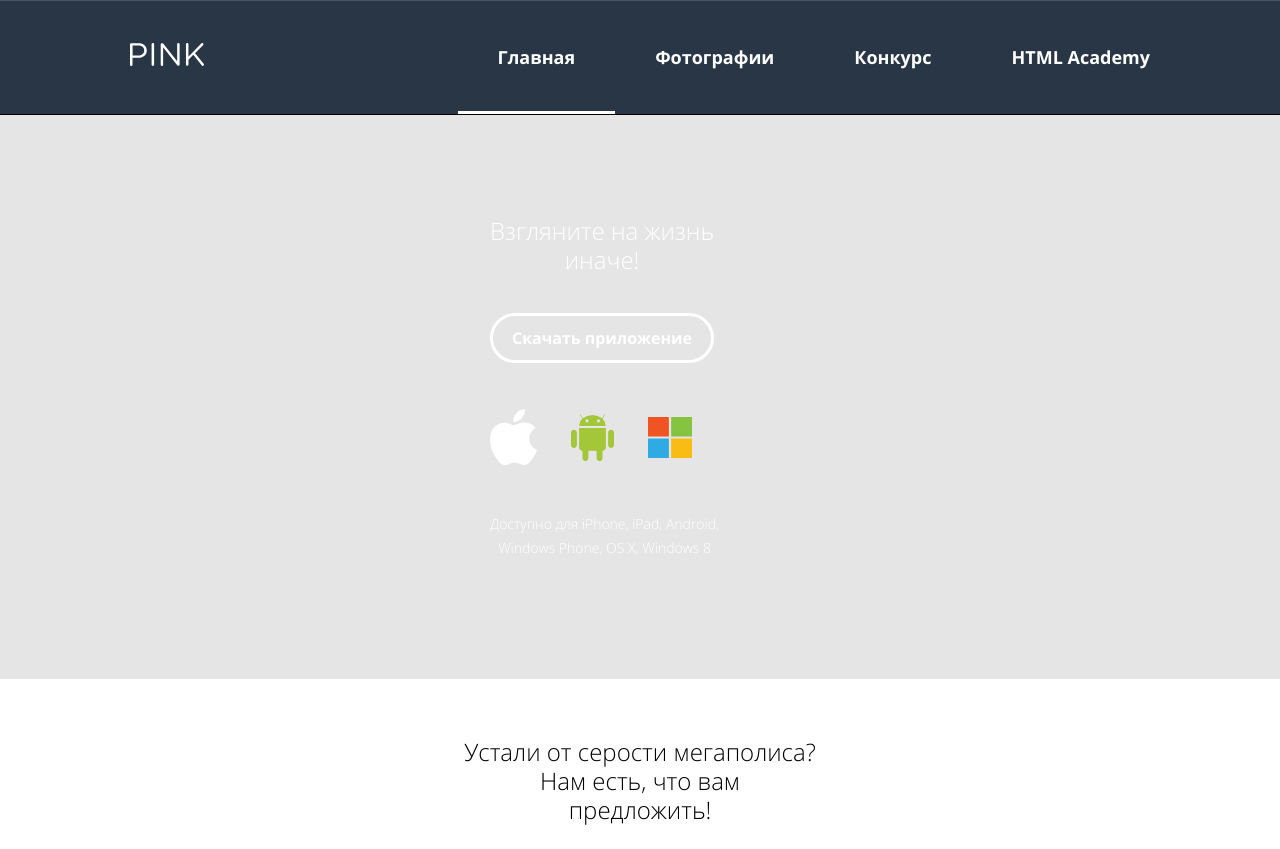
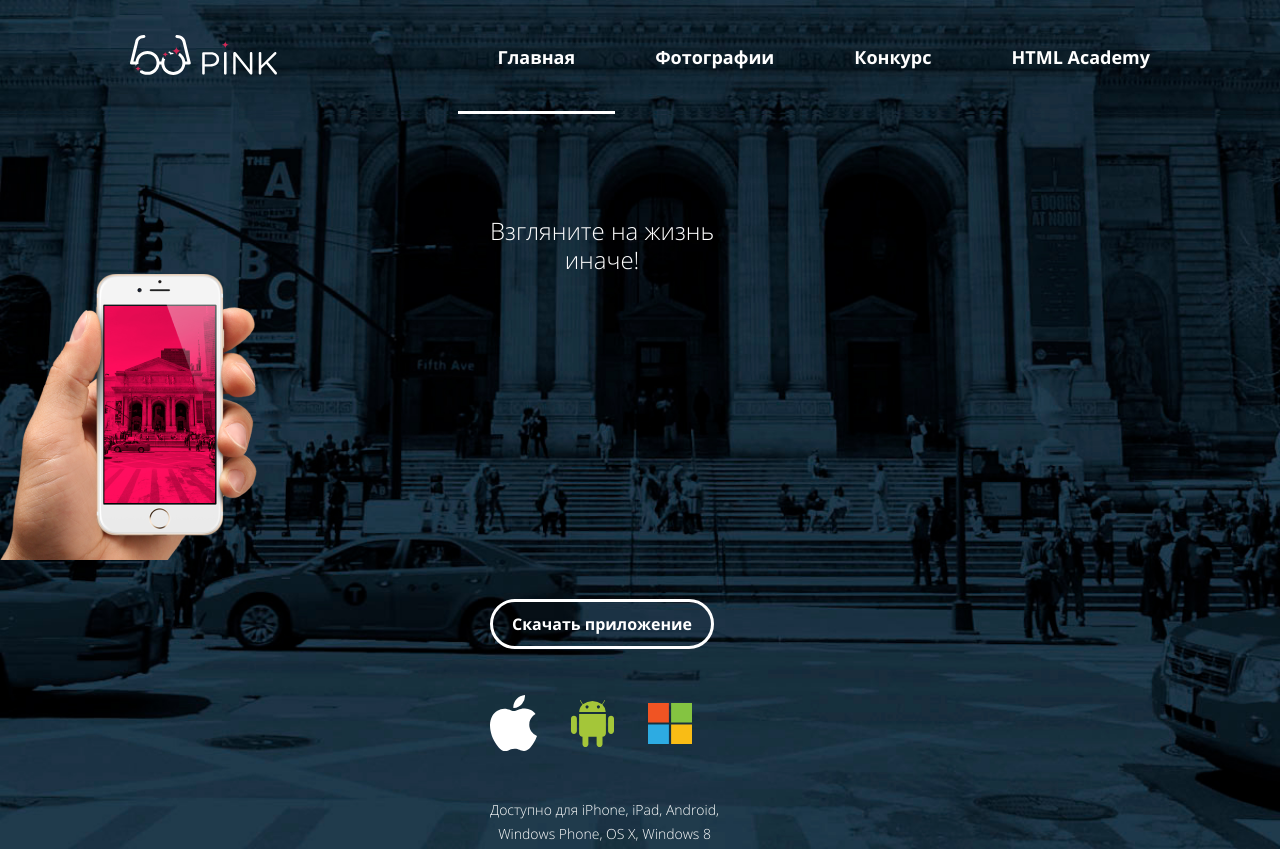
Before and after one commit to vitaliisynchuk/1868559-pink-24, a website: page source/index.html in a window 1280 px wide. Shown: the top 849 px of the page. Drawn offline with nearby package versions, Linux system fonts and the light colour scheme; files that its build step writes are made by us from their sources.

Commit message:
Декортивные элементы внутренних страниц 3

```diff
--- a/source/index.html
+++ b/source/index.html
@@ -8,19 +8,14 @@
     <title>HTML Academy: Пинк</title>
   </head>
   <body class="body">
-    <header class="header header--opened header--nojs">
+    <header class="header header--closed header--nojs">
       <div class="header__wrapper">
         <a class="header__logo">
-          <svg class="header__logo-image" aria-hidden="true" focusable="false" width="74" height="23" xmlns="http://www.w3.org/2000/svg">
-          <path d="M0 1.55A1.29 1.29 0 0 1 1.26.26h7.13c5.06 0 8.39 2.7 8.39 7.13v.06c0 4.85-4.04 7.36-8.8 7.36H2.53v6.8A1.28 1.28 0 0 1
-          1.27 23 1.27 1.27 0 0 1 0 21.61V1.55Zm8.07 10.97c3.7 0 6.14-2 6.14-4.99v-.06c0-3.2-2.4-4.87-5.96-4.87H2.6v9.88l5.48.04ZM21.6
-          1.39A1.28 1.28 0 0 1 22.85 0a1.27 1.27 0 0 1 1.27 1.39V21.6A1.28 1.28 0 0 1 22.86 23a1.27 1.27 0 0 1-1.27-1.39V1.4ZM30.67 1.42A1.28
-          1.28 0 0 1 31.93.17h.34a1.54 1.54 0 0 1 1.29.74l13.6 17.4V1.36A1.24 1.24 0 0 1 48.39.12a1.23 1.23 0 0 1 1.23 1.24v20.3a1.14 1.14 0 0
-          1-1.15 1.17h-.13a1.7 1.7 0 0 1-1.31-.78L33.12 4.25v17.4a1.26 1.26 0 0 1-1.2 1.25 1.23 1.23 0 0 1-1.2-1.25V1.42h-.05ZM55.94 1.39A1.28
-          1.28 0 0 1 57.2 0a1.27 1.27 0 0 1 1.26 1.39v12.3L71.23.54c.26-.27.62-.43 1-.45a1.27 1.27 0 0 1 1.21 1.26 1.29 1.29 0 0 1-.41.9l-7.95
-          7.9 8.57 10.52c.23.26.35.6.35.94a1.31 1.31 0 0 1-1.34 1.28 1.23 1.23 0 0 1-1-.58L63.3 11.86l-4.83 4.85v4.88a1.27 1.27 0 0 1-1.26 1.27
-          1.26 1.26 0 0 1-1.26-1.27V1.4h-.01Z"/>
-          </svg>
+          <picture>
+            <source media="(min-width: 1200px)" srcset="./img/icon/pink-header-logo-desktop.svg" height="40" width="147">
+            <source media="(min-width: 660px)" srcset="./img/icon/pink-header-logo-tablet.svg" height="40" width="145">
+            <img class="header__logo-image" src="./img/icon/pink-logo.svg" height="23" width="74">
+          </picture>
         </a>
         <button class="header__toogle" type="button">
           <span class="visually-hidden">Открыть меню</span>
@@ -56,11 +51,13 @@
     <main class="main">
       <h1 class="visually-hidden">Пинк - улучши своё настроение</h1>
         <section class="advertisement">
+          <div class="adversiment__background">
             <div class="advertisement__wrapper">
               <header class="advertisement__header">
                 <h2 class="advertisement__title">Взгляните на жизнь<br>
                   иначе!</h2>
               </header>
+              <img class="advertisement__imagen" width="320" height="286" src="/img/mobile-phone.png">
               <div class="advertisement__apps">
                 <div class="advertisement__apps__wrapper">
                   <a href="#" class="advertisement__button">
@@ -92,6 +89,7 @@
                     Доступно для iPhone, iPad, Android,<br> Windows Phone,
                     OS X, Windows 8
                   </p>
+                </div>
               </div>
             </div>
           </div>
--- a/source/less/components/advertisement.less
+++ b/source/less/components/advertisement.less
@@ -1,13 +1,34 @@
+.advertisement {
+  background-image: url("/img/background/index-background-mobile.png");
+  background-color: #202638;
+  background-repeat: no-repeat;
+  background-size: 100%;
+  background-position-y: -63px;
+
+  @media (min-resolution: 2dppx) {
+    background-image: url("/img/background/index-backgorund-tablet@2x.png");
+  }
+}
+
 .advertisement__header {
-  margin-top: 29px;
-  margin-right: 20px;
-  margin-left: 20px;
-  margin-bottom: 39px;
+  padding-top: 29px;
+  padding-right: 20px;
+  padding-left: 20px;
+  // padding-bottom: 39px;
+  padding-bottom: 27px;
   text-align: center;
 }
 
+.advertisement__imagen {
+  display: block;
+  background-image: url("/img/mobile-screen.png");
+  background-repeat: no-repeat;
+  background-position-x: 104px;
+  background-position-y: 32px;
+}
+
 .advertisement__apps {
-  background-color: #1D2631;
+  background-color: #1d2631;
 }
 
 .advertisement__apps__wrapper {
@@ -94,14 +115,24 @@
 // TABLET RULES
 
 @media (min-width: @tablet-width) {
+  .advertisement {
+    background-image: url("/img/background/index-background-tablet.png");
+    background-position-y: -110px;
+
+    @media (min-resolution: 2dppx) {
+      background-image: url("/img/background/index-backgorund-mobile@2x.png");
+    }
+  }
+
   .advertisement__wrapper {
-    margin-top: 102px;
-    margin-bottom: 119px;
+    padding-top: 102px;
+    padding-bottom: 119px;
   }
 
   .advertisement__header {
     width: 300px;
     margin: 0 auto;
+    padding: 0;
     display: flex;
     flex-wrap: wrap;
     justify-content: flex-start;
@@ -142,6 +173,14 @@
 // DESKTOP RULES
 
 @media (min-width: @desktop-width) {
+  .advertisement {
+    background-image: url("/img/background/index-background-desktop.png");
+    background-position-y: -110px;
+
+    @media (min-resolution: 2dppx) {
+      background-image: url("/img/background/index-background-desktop@2x.png");
+    }
+  }
 
   .advertisement__apps {
     background: none;
--- a/source/less/components/header.less
+++ b/source/less/components/header.less
@@ -1,10 +1,18 @@
 .header {
-  background-color: fade(#000000, 30%);
+  // background-color: fade(#000000, 30%);
+  background-color: #202638;
+  background-image: url("/img/background/index-background-mobile.png");
+  background-size: 100%;
+
+  @media (min-resolution: 2dppx) {
+    background-image: url("/img/background/index-backgorund-mobile@2x.png");
+  }
 }
 
 .header--opened {
   background-color: #283645;
   box-shadow: 0px 1px 0px #000000, inset 0px 1px 0px rgba(255, 255, 255, 0.15);
+  background-image: none;
 }
 
 .header--closed .header__toogle::before {
@@ -17,9 +25,10 @@
   height: 2px;
   background-color: #ffffff;
   box-shadow: 0 8px 0 0 #ffffff, 0 16px 0 0 #ffffff;
+  background-image: none;
 }
 
-.header--closed  {
+.header--closed {
   .header__toogle:hover::before {
     background-color: @principal-red-color;
     box-shadow:
@@ -76,6 +85,11 @@
 .header--nojs {
   background-color: #283645;
   box-shadow: 0px 1px 0px #000000, inset 0px 1px 0px rgba(255, 255, 255, 0.15);
+  background-image: none;
+
+  .header--opened {
+    display: block;
+  }
 
   .header__toogle {
     display: none;
@@ -102,7 +116,7 @@
   height: 69px;
   cursor: pointer;
   border: none;
-  background-color:#00000000;;
+  background-color: #00000000;
   margin: 0;
   padding: 0;
   margin-right: 20px;
@@ -111,6 +125,18 @@
 // TABLET RULES
 
 @media (min-width: @tablet-width) {
+  .header {
+    background-image: url("/img/background/index-background-tablet.png");
+
+    @media (min-resolution: 2dppx) {
+      background-image: url("/img/background/index-background-tablet@2x.png");
+    }
+  }
+
+  .header--opened {
+    background-image: none;
+  }
+
   .header__wrapper {
     display: flex;
     min-height: 110px;
@@ -136,6 +162,20 @@
       top: 54px;
     }
   }
+
+  .header--nojs {
+    background-color: #283645;
+    box-shadow: 0px 1px 0px #000000, inset 0px 1px 0px rgba(255, 255, 255, 0.15);
+    background-image: none;
+
+    .header--opened {
+      display: block;
+    }
+
+    .header__toogle {
+      display: none;
+    }
+  }
 }
 
 // DESKTOP RULES
@@ -143,6 +183,11 @@
 @media (min-width: @desktop-width) {
   .header {
     display: flex;
+    background-image: url("/img/background/index-background-desktop.png");
+
+    @media (min-resolution: 2dppx) {
+      background-image: url("/img/background/index-background-desktop@2x.png");
+    }
   }
 
   .header__logo {
--- a/source/less/global/variables.less
+++ b/source/less/global/variables.less
@@ -2,7 +2,7 @@
 @mobile-width: 320px;
 @mobile-width-only: 659px;
 @tablet-width: 660px;
-@desktop-width: 1199px;
+@desktop-width: 1200px;
 
 
 // Desktop шрифты
```
Also changed, not shown: source/catalog.html (+2 -11 lines), source/form.html (+2 -11 lines), source/img/background/index-background-desktop.png (added), source/img/background/index-background-desktop@2x.png (added), source/img/background/index-background-mobile.png (added), source/img/background/index-background-mobile@2x.png (added), source/img/background/index-background-tablet.png (added), source/img/background/main__background__desktop.png (deleted), source/img/icon/pink-header-logo-desktop.svg (added), source/img/icon/pink-header-logo-tablet.svg (added), source/img/mobile-phone.png (added), source/img/mobile-screen.png (added), 1 other file. Lines whose indentation alone changed are shown as unchanged.
